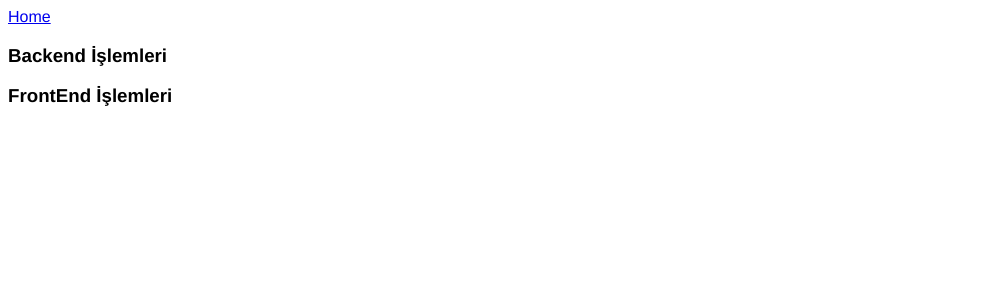
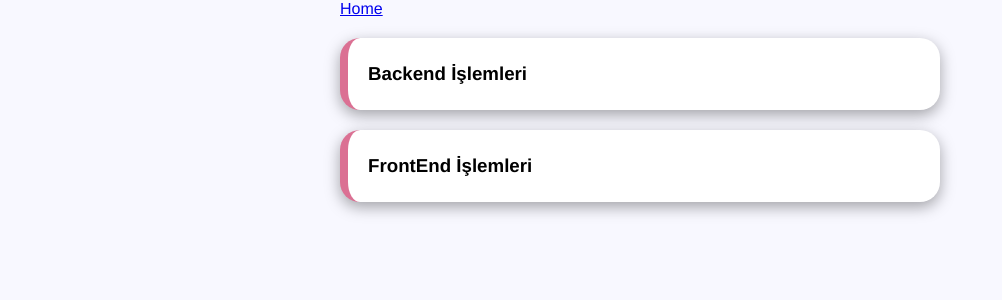
Before and after one commit to Sezer5/JiraProjectVue, a Vue app: page / in a window 1280 px wide. Shown: the top 300 px of the page, without its empty margins (0-1002 px from the left). Built offline with nearby package versions, Linux system fonts and the light colour scheme; data requests are answered from the project's data file.

Commit message:
Taskların Css Düzenlemeleri

```diff
--- a/src/App.vue
+++ b/src/App.vue
@@ -1,15 +1,28 @@
 <template>
+  <div class="app">
     <nav>
       <router-link to="/">Home</router-link>
     </nav>
     <router-view/>
+  </div>
 </template>
 
 <style>
-#app {
+*{
+  box-sizing: border-box;
+  margin: 0;
+  padding: 0;
+}
+body{
+  background-color:ghostwhite;
+}
+#app{
      font-family: Avenir, Helvetica, Arial, sans-serif;
       -webkit-font-smoothing: antialiased;
       -moz-osx-font-smoothing: grayscale;
+      width: 100%;
+      max-width: 600px;
+      margin: 0px auto;
 }
 
 
--- a/src/components/SingleTask.vue
+++ b/src/components/SingleTask.vue
@@ -25,6 +25,22 @@
 }
 </script>
 
-<style>
-
+<style scoped>
+    .task{
+        box-shadow: rgba(0, 0, 0, 0.35) 0px 5px 15px;
+        padding: 10px 20px;
+        margin: 20px 0px;
+        background-color: white;
+        border-radius: 20px;
+        border-left: 8px solid palevioletred;
+    }
+    h3{
+        cursor: pointer;
+    }
+    .details{
+        padding: 20px 0px;
+    }
+    .actions{
+        padding: 15px 0px;
+    }
 </style>
```
Lines whose indentation alone changed are shown as unchanged.
